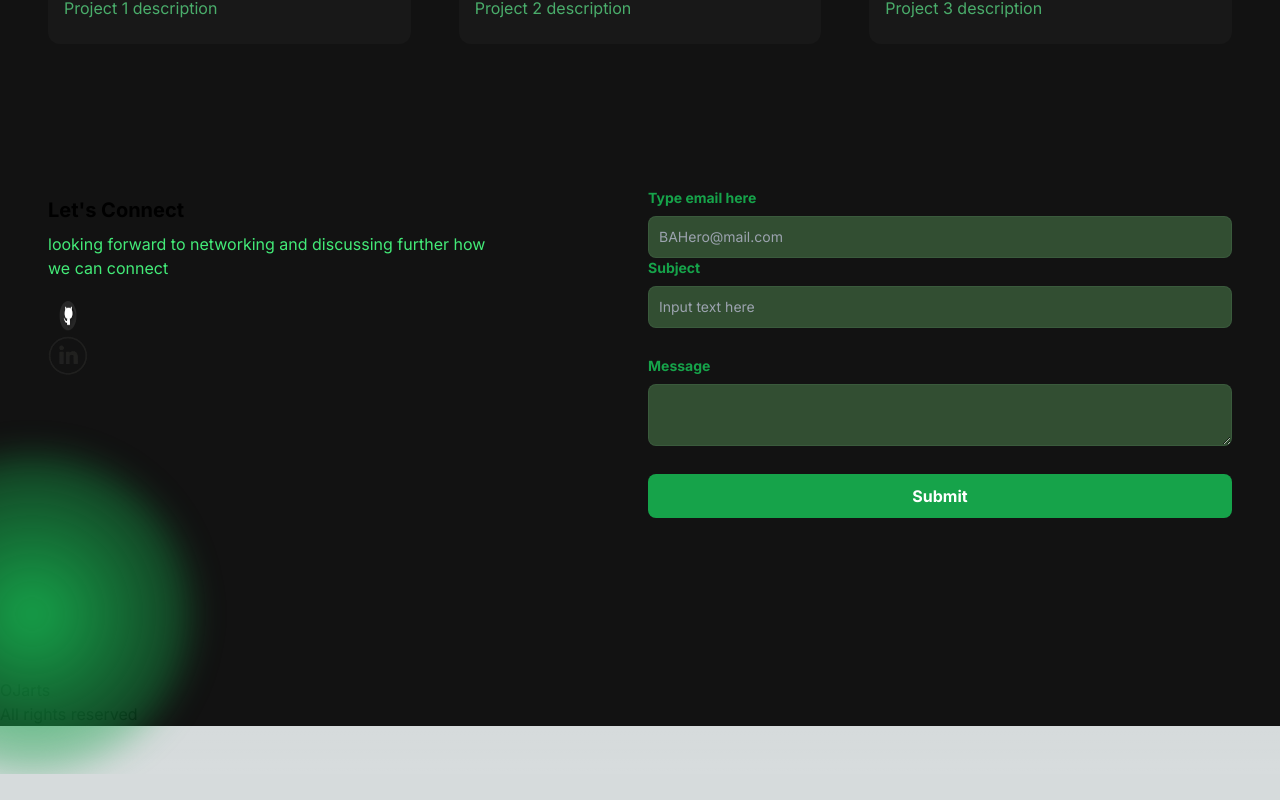
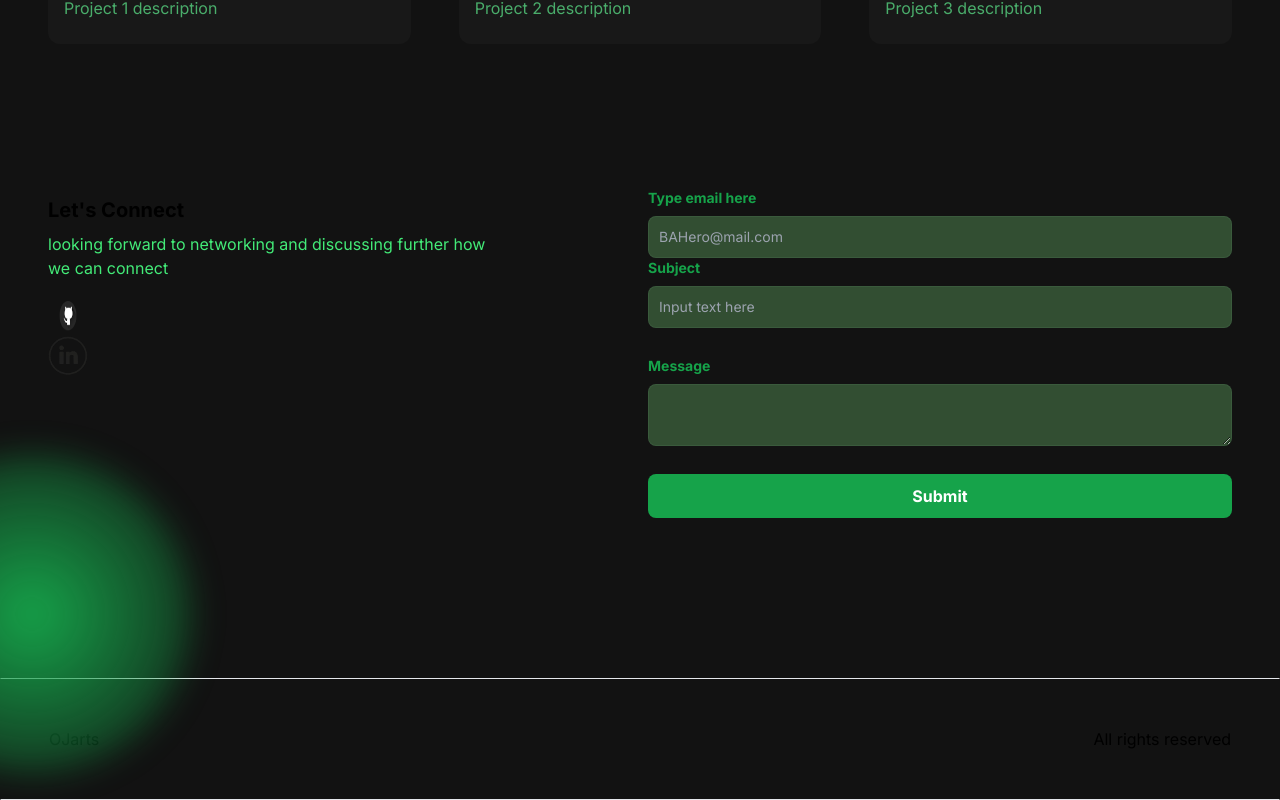
Before and after one commit to OlebogengBogopane/devresume, a Next.js app in the folder ole-portfolio/: page / in a window 1280 px wide. Shown: the part 1649-2449 px from the top of the page. Before the commit the page ends 2423 px from the top, so only its background shows below. Built offline with nearby package versions, Linux system fonts and the light colour scheme.

Commit message:
footer-styling

```diff
--- a/ole-portfolio/src/app/components/Footer.jsx
+++ b/ole-portfolio/src/app/components/Footer.jsx
@@ -2,9 +2,9 @@ import React from 'react'
 
 const Footer = () => {
   return (
-    <footer >
-        <div>
-        <span>OJarts</span>
+    <footer className='footer border border-top-[#33353F] border-l-transparent border-r-transparent'>
+        <div className='container p-12 flex justify-between'>
+        <span >OJarts</span>
         <p>All rights reserved</p>
         </div>
         </footer>
```
